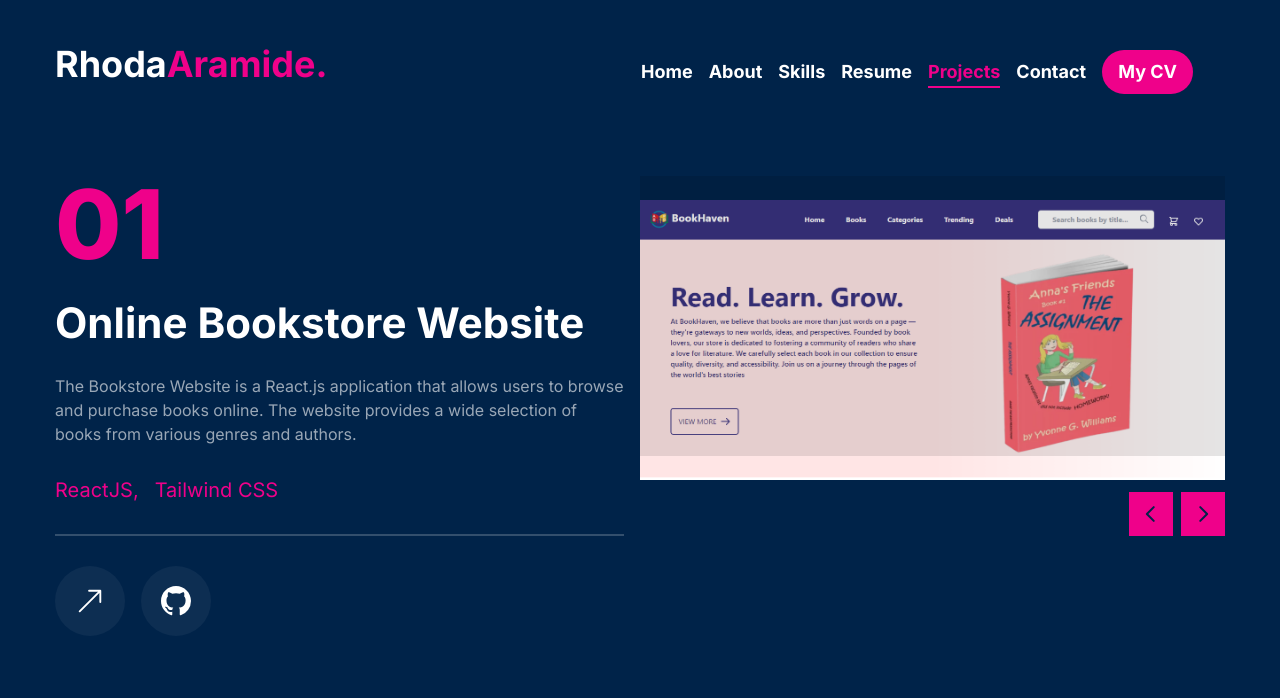
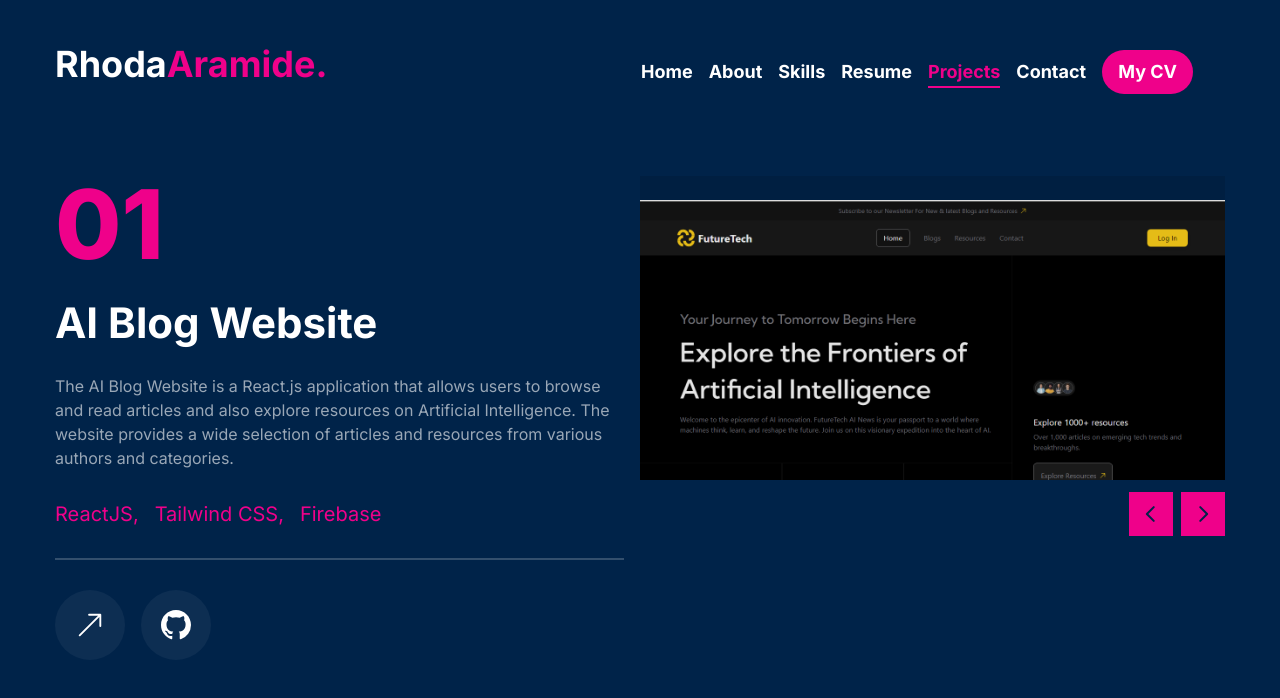
Before and after one commit to RhodaAramide/rhodaaramide-portfolio, a React (Vite) app: page /projects in a window 1280 px wide. Shown: the top 698 px of the page. Built offline with nearby package versions, Linux system fonts and the light colour scheme.

Commit message:
Added a new project

```diff
--- a/src/components/Projects.jsx
+++ b/src/components/Projects.jsx
@@ -11,6 +11,7 @@ import project4 from "../assets/images/projects/4.png";
 import project5 from "../assets/images/projects/5.png";
 import project6 from "../assets/images/projects/6.png";
 import project7 from "../assets/images/projects/7.png";
+import project8 from "../assets/images/projects/8.png";
 
 // Import Swiper styles
 import 'swiper/css';
@@ -21,6 +22,21 @@ const projects = [
     {
         id: 1,
         num: "01",
+        title: "AI Blog Website",
+        description: "The AI Blog Website is a React.js application that allows users to browse and read articles and also explore resources on Artificial Intelligence. The website provides a wide selection of articles and resources from various authors and categories.",
+        stack:[
+            { name: "ReactJS"},
+            { name: "Tailwind CSS" },
+            { name: "Firebase" },
+
+        ],
+        image: project8,
+        github: "https://github.com/RhodaAramide/aiblog-project",
+        link: "https://aiblogwebapp.netlify.app/",
+    },
+    {
+        id: 2,
+        num: "02",
         title: "Online Bookstore Website",
         description: "The Bookstore Website is a React.js application that allows users to browse and purchase books online. The website provides a wide selection of books from various genres and authors.",
         stack:[
@@ -33,8 +49,8 @@ const projects = [
         link: "https://bookstore-prjt.onrender.com/",
     },
     {
-        id: 2,
-        num: "02",
+        id: 3,
+        num: "03",
         title: "Travel and Tours Website",
         description: "EaseExplore is a travel and tours website built using React.js and Tailwind CSS. This website helps to explore and book tours and travel packages to various destinations in Nigeria.",
         stack:[
@@ -46,8 +62,8 @@ const projects = [
         link: "https://exploreease-fwp8.onrender.com/",
     },
     {
-        id: 3,
-        num: "03",
+        id: 4,
+        num: "04",
         title: "Personal Budget Tracker",
         description: "A web application that allows users to manage their finances by adding, editing, and deleting income and expense transactions.",
         stack:[
@@ -60,8 +76,8 @@ const projects = [
         link: "https://rhodaaramide.github.io/Budget-Tracker/",
     },
     {
-        id: 4,
-        num: "04",
+        id: 5,
+        num: "05",
         title: "Food Recipe App",
         description: "A food recipe app is a digital platform designed to help users discover, plan, and prepare a wide variety of dishes and meals. This app caters to individuals with diverse culinary interests and skill levels.",
         stack:[
@@ -74,8 +90,8 @@ const projects = [
         link: "https://rhodafoodrecipe.netlify.app/",
     },
     {
-        id: 5,
-        num: "05",
+        id: 6,
+        num: "06",
         title: "GenVista",
         description: "This Genome Browser is a comprehensive web-based tool designed to visualize, analyze, and annotate genomic data. It offers an intuitive user interface with features such as zooming, panning, and searching, along with customizable visualization settings.",
         stack:[
@@ -88,8 +104,8 @@ const projects = [
         link: "https://genvista.onrender.com/",
     },
     {
-        id: 6,
-        num: "06",
+        id: 7,
+        num: "07",
         title: "Finance Dashboard",
         description: "This is a finance dashboard that comes up after a login page with different sections like products, customer and team and a logout tab.",
         stack:[
@@ -102,8 +118,8 @@ const projects = [
         link: "https://group10-capstone2.netlify.app/dashboard",
     },
     {
-        id: 7,
-        num: "07",
+        id: 8,
+        num: "08",
         title: "Fylo dark theme landing page",
         description: "A dark-themed landing page for Fylo that stores all your most important files in one secure location and you can access them wherever you need, share and collaborate.",
         stack:[
```
Also changed, not shown: src/assets/images/projects/8.png (added), src/assets/images/projects/9.png (added).
